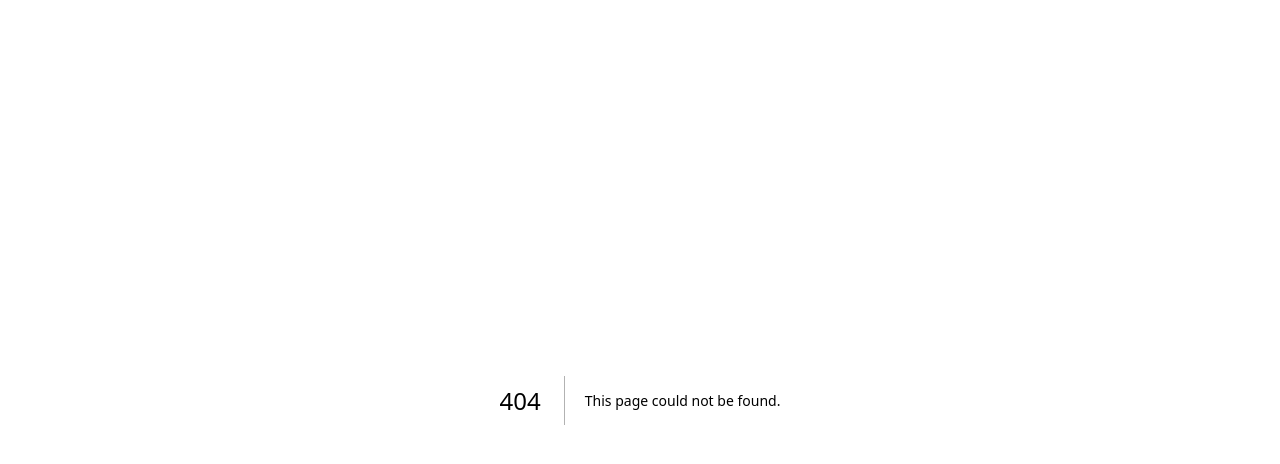
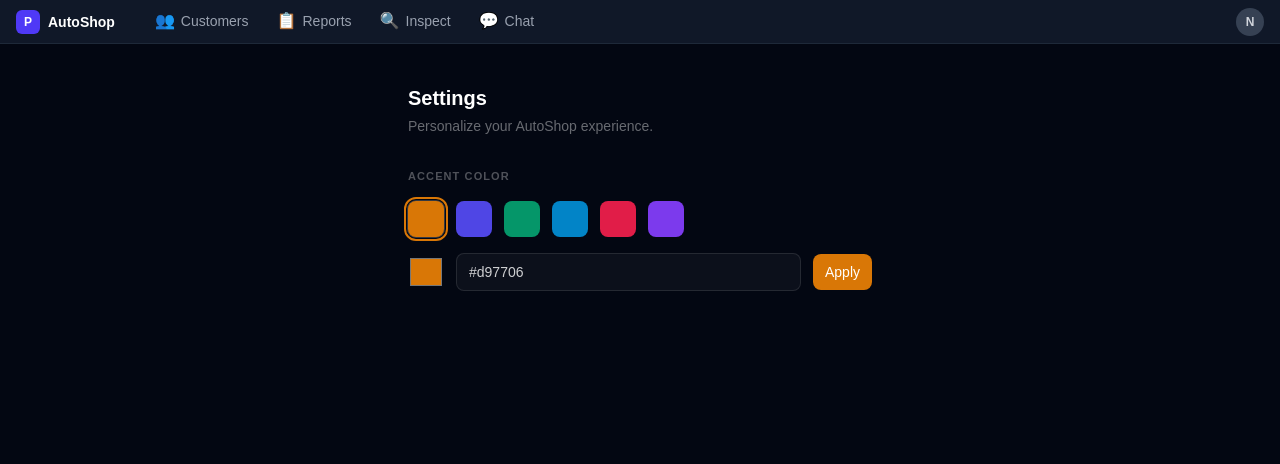
Before and after one commit to duranbrook/pitagents, a Next.js app in the folder web/: page /settings in a window 1280 px wide. Before the commit this address had no page. Shown: the top 464 px of the page. Built offline with nearby package versions, Linux system fonts and the light colour scheme; sample sign-in values are in the browser's storage.

Commit message:
feat(web): add settings page with accent color picker

```diff
--- /dev/null
+++ b/web/app/settings/page.tsx
@@ -0,0 +1,86 @@
+'use client'
+
+import { useState } from 'react'
+import { AppShell } from '@/components/AppShell'
+import { useAccent } from '@/components/ThemeProvider'
+
+const PRESETS = [
+  { label: 'Amber', value: '#d97706' },
+  { label: 'Indigo', value: '#4f46e5' },
+  { label: 'Emerald', value: '#059669' },
+  { label: 'Sky', value: '#0284c7' },
+  { label: 'Rose', value: '#e11d48' },
+  { label: 'Violet', value: '#7c3aed' },
+]
+
+export default function SettingsPage() {
+  const { accent, setAccent } = useAccent()
+  const [custom, setCustom] = useState(accent)
+
+  function applyCustom() {
+    if (/^#[0-9a-fA-F]{6}$/.test(custom)) setAccent(custom)
+  }
+
+  return (
+    <AppShell>
+      <div className="max-w-lg mx-auto px-6 py-10">
+        <h1 className="text-white text-xl font-semibold mb-1">Settings</h1>
+        <p className="text-sm mb-8" style={{ color: 'rgba(255,255,255,0.4)' }}>
+          Personalize your AutoShop experience.
+        </p>
+
+        <section className="mb-8">
+          <h2 className="text-[11px] font-semibold uppercase tracking-widest mb-4" style={{ color: 'rgba(255,255,255,0.3)' }}>
+            Accent Color
+          </h2>
+          <div className="flex flex-wrap gap-3 mb-4">
+            {PRESETS.map(p => (
+              <button
+                key={p.value}
+                onClick={() => { setAccent(p.value); setCustom(p.value) }}
+                title={p.label}
+                className="w-9 h-9 rounded-lg transition-all"
+                style={{
+                  background: p.value,
+                  outline: accent === p.value ? `2px solid ${p.value}` : '2px solid transparent',
+                  outlineOffset: '2px',
+                  boxShadow: accent === p.value ? '0 0 0 1px rgba(255,255,255,0.2)' : 'none',
+                }}
+              />
+            ))}
+          </div>
+          <div className="flex items-center gap-3">
+            <input
+              type="color"
+              value={custom}
+              onChange={e => { setCustom(e.target.value); setAccent(e.target.value) }}
+              className="w-9 h-9 rounded-lg border-0 cursor-pointer"
+              style={{ background: 'transparent', padding: 0 }}
+            />
+            <input
+              type="text"
+              value={custom}
+              onChange={e => setCustom(e.target.value)}
+              onBlur={applyCustom}
+              onKeyDown={e => e.key === 'Enter' && applyCustom()}
+              placeholder="#d97706"
+              className="flex-1 rounded-lg px-3 py-2 text-sm focus:outline-none"
+              style={{
+                background: 'rgba(255,255,255,0.04)',
+                border: '1px solid rgba(255,255,255,0.1)',
+                color: 'rgba(255,255,255,0.8)',
+              }}
+            />
+            <button
+              onClick={applyCustom}
+              className="px-3 py-2 rounded-lg text-sm font-medium text-white transition-opacity"
+              style={{ background: 'var(--accent)' }}
+            >
+              Apply
+            </button>
+          </div>
+        </section>
+      </div>
+    </AppShell>
+  )
+}
```
